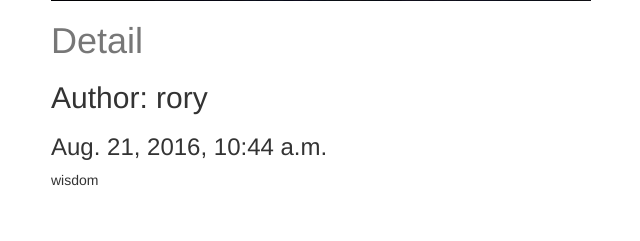
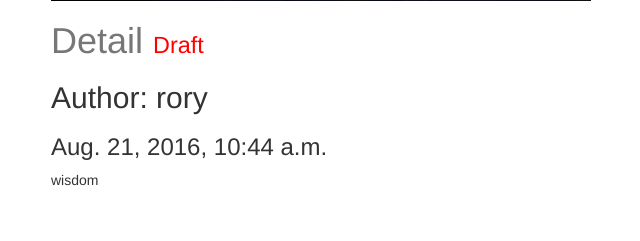
Before and after one commit to mcelearr/django-webapp, a Django app: a page that uses src/templates/post_detail.html in a window 1280 px wide. Shown: the part 559-800 px from the top of the page, without its empty margins (319-959 px from the left). Run offline with Django 3.2, Linux system fonts and the light colour scheme; data comes from the database, SQL or seed files in the repository; both versions use the stored data as it was after the commit; some libraries are stand-ins or nearby versions.

Commit message:
change model to include draft posts

```diff
--- a/src/posts/forms.py
+++ b/src/posts/forms.py
@@ -10,6 +10,7 @@ class PostForm(forms.ModelForm):
             "title",
             "content",
             "image",
+            "draft"
         ]
 
 class CreateUserForm(forms.Form):
--- a/src/posts/models.py
+++ b/src/posts/models.py
@@ -24,6 +24,7 @@ class Post(models.Model):
     height_field = models.IntegerField(default=0)
     width_field = models.IntegerField(default=0)
     content = models.TextField()
+    draft = models.BooleanField(default=False)
     updated = models.DateTimeField(auto_now=True, auto_now_add=False)
     timestamp = models.DateTimeField(auto_now=False, auto_now_add=True)
 
--- a/src/templates/post_detail.html
+++ b/src/templates/post_detail.html
@@ -10,7 +10,15 @@
     {% if instance.image %}
     <img src="{{ instance.image.url }}" class="img-responsive" alt="" />
     {% endif %}
-    <h1>{{ title }}</h1>
+    <h1>{{ title }}
+      {% if instance.draft %}
+        <small>
+          <span style="color: red;">
+            Draft
+          </span>
+        </small>
+      {% endif %}
+    </h1>
     <h2>Author: {{ instance.user }}</h2>
     <h3>{{ instance.timestamp }}</h3>
 
```
Also changed, not shown: media_cdn/None/wisdom.jpg (added), src/db.sqlite3, src/posts/migrations/0004_auto_20160821_1025.py (added), src/posts/migrations/0005_remove_post_publish.py (added).
